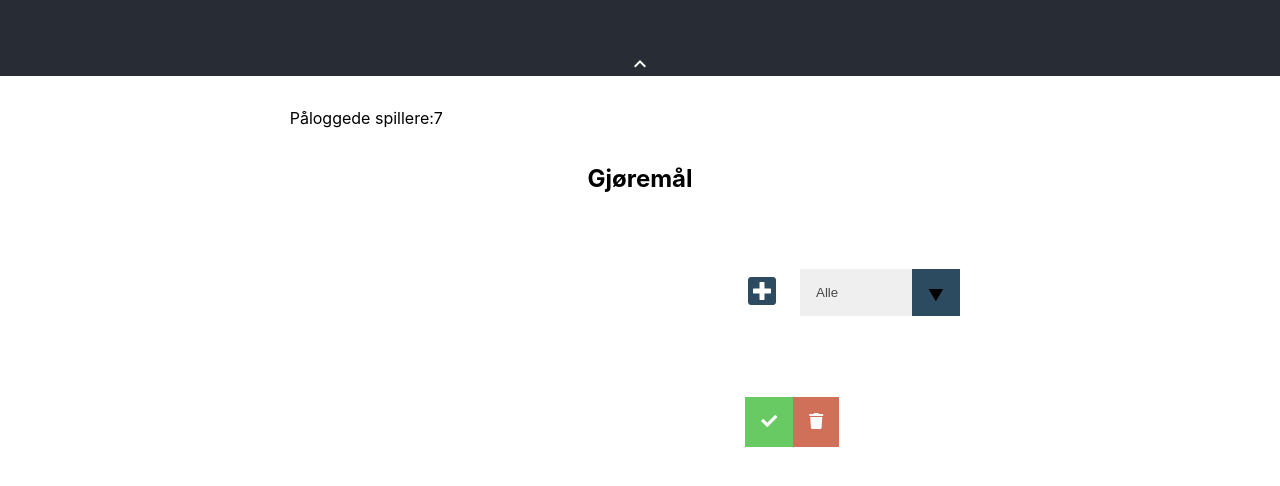
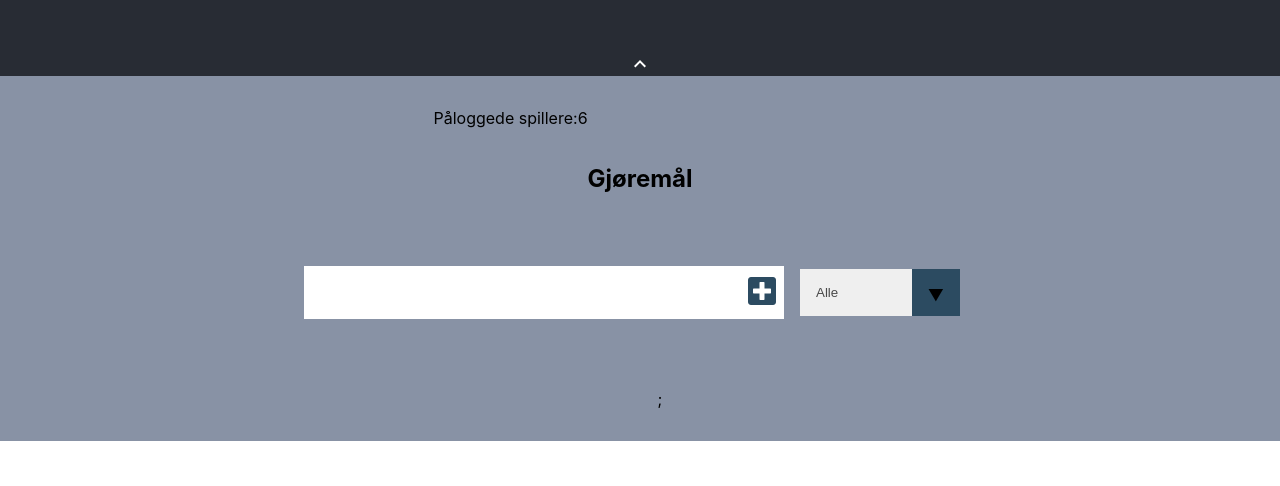
Before and after one commit to pynezz/my-app, a React (Create React App) app: page / in a window 1280 px wide. Shown: the part 724-1210 px from the top of the page. After the commit the page ends 1165 px from the top, so only its background shows below. Built offline with nearby package versions, Linux system fonts and the light colour scheme.

Commit message:
localstorage added - ported vanilla todolist to react

```diff
--- a/src/App.css
+++ b/src/App.css
@@ -56,7 +56,7 @@ body {
 
 #sec-two {
   display: flex;
-  background-color: #adbad3;
+  background-color: #8892a5;
   max-width: 100vw;
   max-height: 100vh;
   flex-direction: column;
--- a/src/App.js
+++ b/src/App.js
@@ -2,7 +2,7 @@ import './App.css';
 import expand_icon from './icons/expand_less_white_24dp.svg';
 import Form from './components/Form';
 import TodoList from './components/TodoList'
-import { useState } from 'react';
+import { useEffect, useState } from 'react';
 
 // function ReactApp() {
 //   return (
@@ -25,16 +25,61 @@ import { useState } from 'react';
 //   );
 // }
 
+// TodoList Credit: Dev Ed https://www.youtube.com/watch?v=pCA4qpQDZD8
+
 function App() {
+
+  // States
   const [inputText, setInputText] = useState("");
   const [todos, setTodos] = useState([]);
+  const [status, setStatus] = useState("all");
+  const [filteredTodos, setFilteredTodos] = useState([]);
+
+  // Run ONCE when the app starts
+  useEffect(() => {
+    getLocalTodos();
+  }, []);
+
+  // Use effects
+  useEffect(() => {
+    filterHandler();
+    saveLocalTodos();
+  }, [todos, status]);  // Every time these states changes, run this function
+
+  const filterHandler = () => {
+    switch (status) {
+      case "completed":
+        setFilteredTodos(todos.filter(todo => todo.completed === true))
+        break;
+      case "uncompleted":
+        setFilteredTodos(todos.filter(todo => todo.completed === false))
+        break;
+      default:
+        setFilteredTodos(todos);
+        break;
+    }
+  }
+
+  // Saving to local storage
+  const saveLocalTodos = () => {
+      localStorage.setItem('todos', JSON.stringify(todos));
+  }
+
+  const getLocalTodos = () => {
+    if (localStorage.getItem('todos') === null) {
+      localStorage.setItem('todos', JSON.stringify([]));
+    } else {
+      let todoLocal = JSON.parse(localStorage.getItem('todos'));
+      setTodos(todoLocal);
+    }
+  }
   return (
     <div className="App">
       <header className="App-header">
         <Section />
         <ExpandImage />
       </header>
-      <section className="sec-two">
+      <section id="sec-two">
         <div className="container">
           <div className="row">
             <p>
@@ -56,8 +101,13 @@ function App() {
             setTodos     = { setTodos }
             inputText    = { inputText }
             setInputText = { setInputText }
+            setStatus    = { setStatus }
           />
-          <TodoList />
+          <TodoList
+            setTodos     = { setTodos }
+            todos        = { todos }
+            filteredTodos= { filteredTodos }
+          />
         </div>
       </section>
     </div>
--- a/src/components/Form.js
+++ b/src/components/Form.js
@@ -1,6 +1,6 @@
 import React from "react";
 
-const Form = ({ inputText, setInputText, todos, setTodos }) => {
+const Form = ({ inputText, setInputText, todos, setTodos, setStatus }) => {
 	const inputTextHandler = (e) => {
     setInputText(e.target.value);
 	};
@@ -14,6 +14,10 @@ const Form = ({ inputText, setInputText, todos, setTodos }) => {
       },
     ]);
     setInputText("");
+  };
+
+  const statusHandler = (e) => {
+    setStatus(e.target.value);
   }
 	return (
 		<form>
@@ -31,7 +35,7 @@ const Form = ({ inputText, setInputText, todos, setTodos }) => {
 				<i className="fas fa-plus-square"></i>
 			</button>
 			<div className="select">
-				<select className="todos" className="filter-todo">
+				<select onChange={statusHandler} name="todos" className="filter-todo">
 					<option value="all">Alle</option>
 					<option value="completed">Fullført</option>
 					<option value="uncompleted">Ikke fullført</option>
--- a/src/components/Todo.js
+++ b/src/components/Todo.js
@@ -1,13 +1,28 @@
 import React from "react";
 
-const Todo = () => {
+const Todo = ({ text, todo, todos, setTodos }) => {
+  // Events
+  const deleteHandler = () => {
+      setTodos(todos.filter( el => el.id !== todo.id));
+  };
+  const completeHandler = () => {
+    setTodos(todos.map( item => {
+      if (item.id === todo.id) {
+        return {
+          ...item, completed: !item.completed
+        }
+      }
+      return item;
+    }));
+  };
 	return (
 		<div className="todo">
-			<li className="todo-item"></li>
-			<button className="complete-btn">
+			<li
+        className = { `todo-item ${todo.completed ? "completed" : "" }`}>{ text }</li>
+			<button onClick={ completeHandler } className="complete-btn">
 				<i className="fas fa-check"></i>
 			</button>
-			<button className="trash-btn">
+			<button onClick={ deleteHandler } className="trash-btn">
 				<i className="fas fa-trash"></i>
 			</button>
 		</div>
--- a/src/components/TodoList.js
+++ b/src/components/TodoList.js
@@ -1,14 +1,22 @@
 import React from 'react';
 import Todo from './Todo';
 
-const TodoList = () => {
+const TodoList = ({ todos, setTodos, filteredTodos }) => {
   return (
     <div className="todo-container">
       <ul className="todo-list">
-        <Todo></Todo>
+        {filteredTodos.map((todo) => (
+          <Todo
+            setTodos = { setTodos }
+            todos    = { todos }
+            todo     = { todo }
+            key      = { todo.id }
+            text     = { todo.text }
+          />
+        ))};
       </ul>
     </div>
   );
-}
+};
 
 export default TodoList;
```
